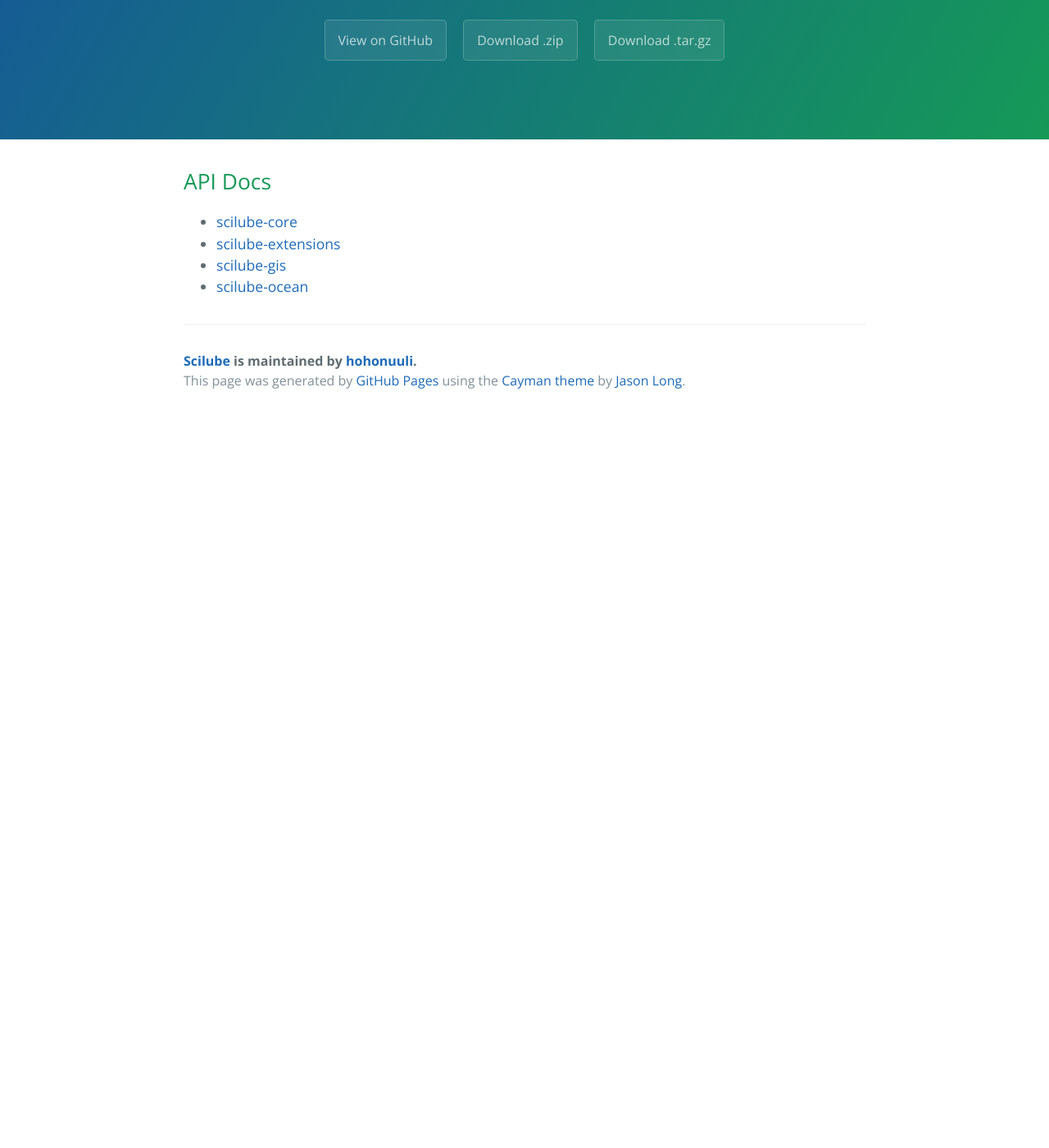
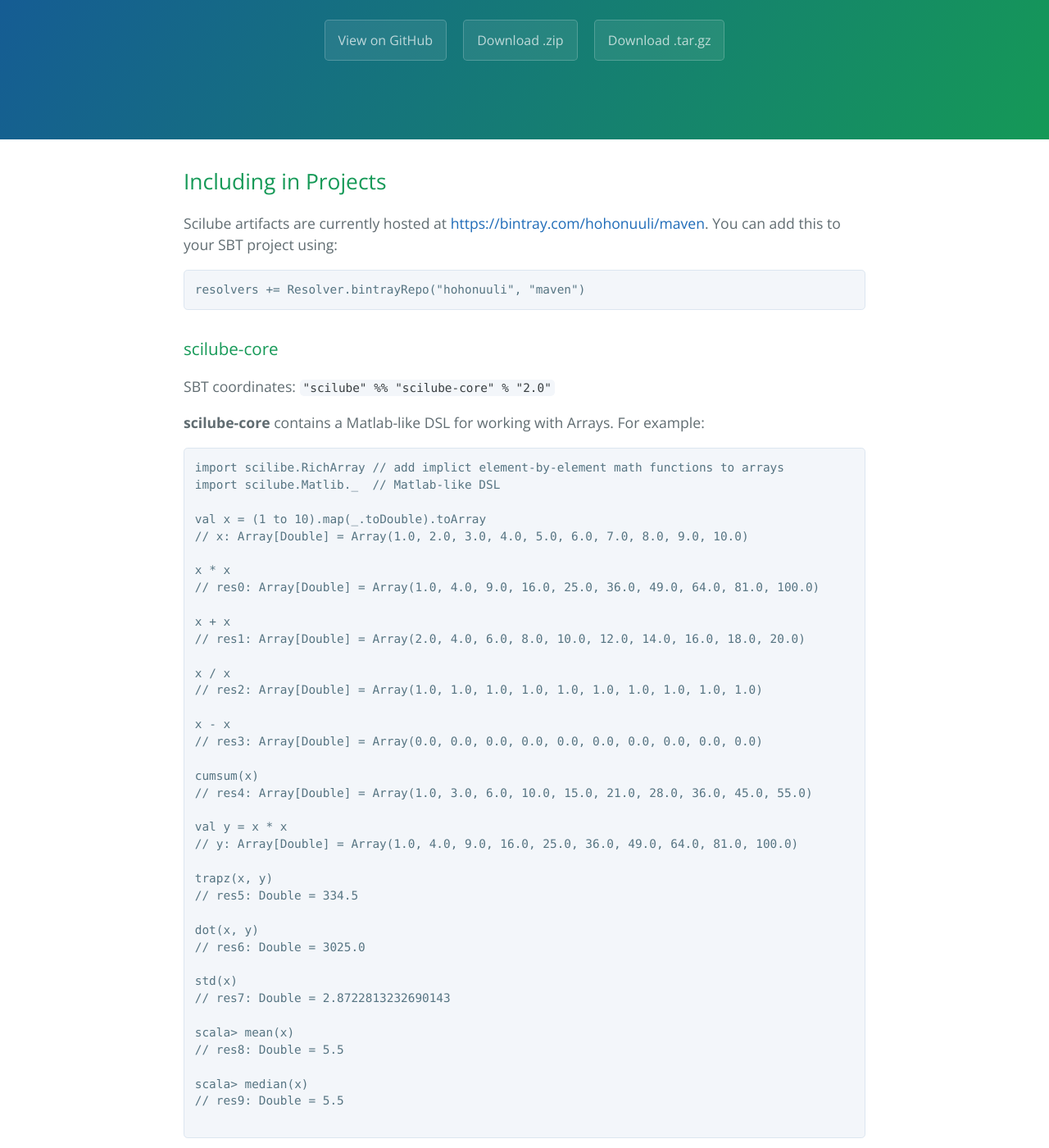
Before and after one commit to hohonuuli/scilube, a Jekyll site: the page built from index.md, in a window 1280 px wide and 1400 px high, scrolled down 213 px. Shown: the whole window at 82% size. Built offline with Jekyll 4.4.1, drawn with Linux system fonts in a browser that asks for light colours; before the commit the page ends 900 px from its top, so only the background shows below that.

Commit message:
UPdated landing page

````diff
--- a/index.md
+++ b/index.md
@@ -2,6 +2,62 @@
 layout: landing
 title: MBARI's Video Annotation and Reference System
 ---
+
+## Including in Projects
+
+Scilube artifacts are currently hosted at [https://bintray.com/hohonuuli/maven](https://bintray.com/hohonuuli/maven). You can add this to your SBT project using:
+
+```
+resolvers += Resolver.bintrayRepo("hohonuuli", "maven")
+```
+
+### scilube-core
+
+SBT coordinates: `"scilube" %% "scilube-core" % "2.0"`
+
+__scilube-core__ contains a Matlab-like DSL for working with Arrays. For example:
+
+```scala
+import scilibe.RichArray // add implict element-by-element math functions to arrays
+import scilube.Matlib._  // Matlab-like DSL
+
+val x = (1 to 10).map(_.toDouble).toArray
+// x: Array[Double] = Array(1.0, 2.0, 3.0, 4.0, 5.0, 6.0, 7.0, 8.0, 9.0, 10.0)
+
+x * x
+// res0: Array[Double] = Array(1.0, 4.0, 9.0, 16.0, 25.0, 36.0, 49.0, 64.0, 81.0, 100.0)
+
+x + x
+// res1: Array[Double] = Array(2.0, 4.0, 6.0, 8.0, 10.0, 12.0, 14.0, 16.0, 18.0, 20.0)
+
+x / x
+// res2: Array[Double] = Array(1.0, 1.0, 1.0, 1.0, 1.0, 1.0, 1.0, 1.0, 1.0, 1.0)
+
+x - x
+// res3: Array[Double] = Array(0.0, 0.0, 0.0, 0.0, 0.0, 0.0, 0.0, 0.0, 0.0, 0.0)
+
+cumsum(x)
+// res4: Array[Double] = Array(1.0, 3.0, 6.0, 10.0, 15.0, 21.0, 28.0, 36.0, 45.0, 55.0)
+
+val y = x * x
+// y: Array[Double] = Array(1.0, 4.0, 9.0, 16.0, 25.0, 36.0, 49.0, 64.0, 81.0, 100.0)
+
+trapz(x, y)
+// res5: Double = 334.5
+
+dot(x, y)
+// res6: Double = 3025.0
+
+std(x)
+// res7: Double = 2.8722813232690143
+
+scala> mean(x)
+// res8: Double = 5.5
+
+scala> median(x)
+// res9: Double = 5.5
+
+```
 
 ## API Docs
 - [scilube-core](https://hohonuuli.github.io/scilube/apidocs/scilube-core/api)
````
